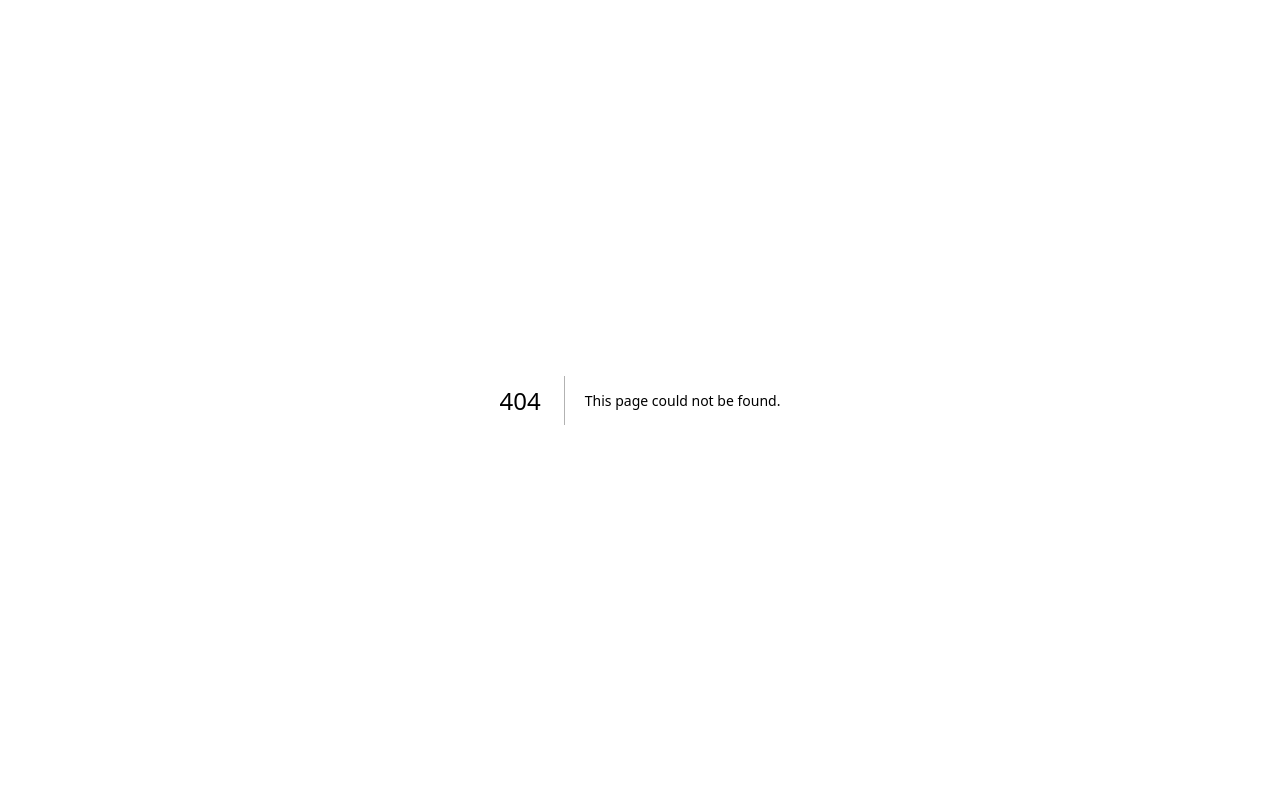
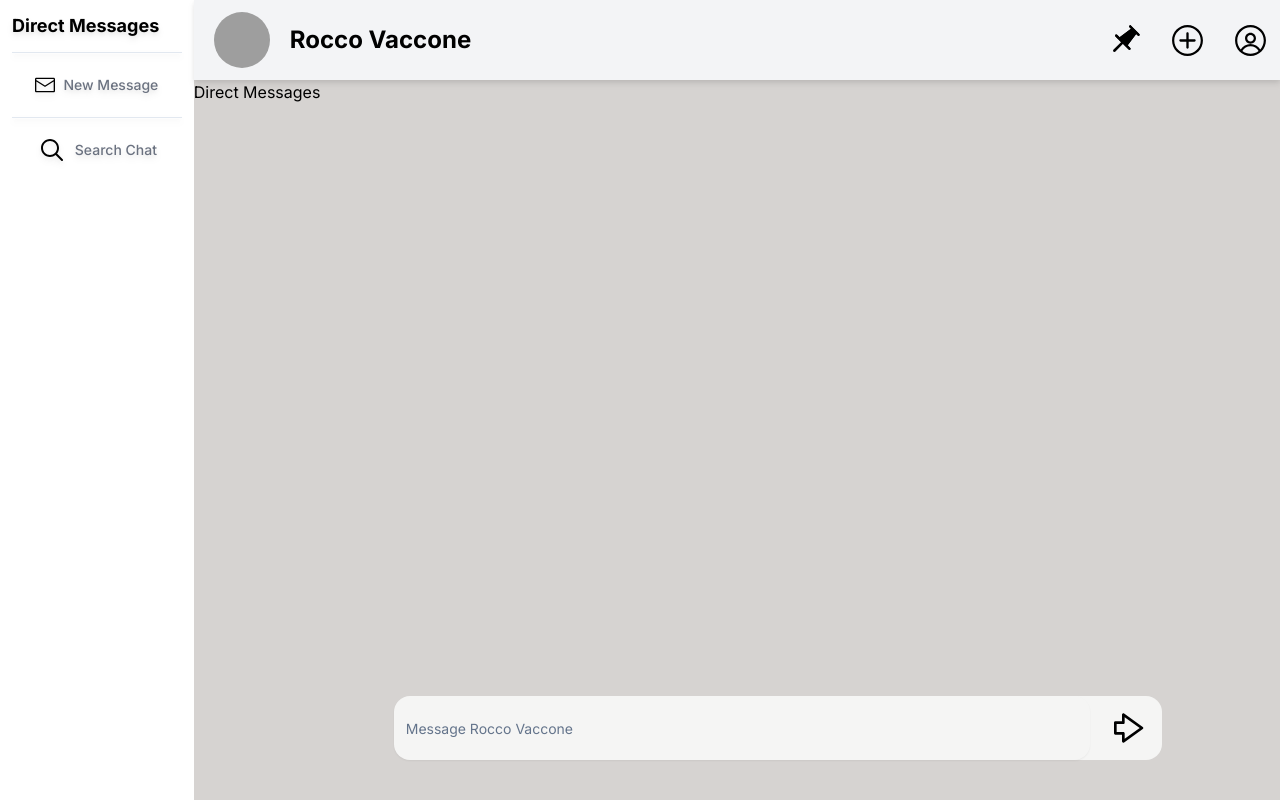
Before and after one commit to phill52/PairProj, a Next.js app: page /messages in a window 1280 px wide. Before the commit this address had no page. Built offline with nearby package versions, Linux system fonts and the light colour scheme; grey boxes are pictures that could not be loaded.

Commit message:
Chat Page Outline
Most of the page's front end is done. Just need to add the users, unread messages, and chats

```diff
--- /dev/null
+++ b/app/messages/compose-bar.tsx
@@ -0,0 +1,22 @@
+import { Button } from "@/components/ui/button";
+import { Input } from "@/components/ui/input";
+import { ThickArrowRightIcon } from "@radix-ui/react-icons";
+
+export default function ComposeBar() {
+	return (
+		<div className="fixed bottom-0 mx-auto mb-10 ml-[200px] h-16 w-3/5 rounded-2xl bg-stone-100">
+			<div className="flex items-center">
+				<Input
+					placeholder="Message Rocco Vaccone"
+					className="h-16 rounded-2xl border-none transition-colors duration-300 hover:bg-stone-200 focus-visible:ring-0"
+				/>
+				<Button
+					variant="ghost"
+					className="h-16 space-x-2 rounded-2xl transition-colors duration-300 hover:bg-stone-200"
+				>
+					<ThickArrowRightIcon width="40" height="40" />
+				</Button>
+			</div>
+		</div>
+	);
+}
--- /dev/null
+++ b/app/messages/messages-header.tsx
@@ -0,0 +1,31 @@
+"use client";
+import { Avatar, AvatarFallback, AvatarImage } from "@/components/ui/avatar";
+import { Button } from "@/components/ui/button";
+import {
+	AvatarIcon,
+	DrawingPinFilledIcon,
+	PlusCircledIcon,
+} from "@radix-ui/react-icons";
+
+export default function MessagesHeader() {
+	return (
+		<div className="flex h-20 w-full items-center bg-gray-100 drop-shadow-md">
+			<Avatar className="mx-5 h-14 w-14">
+				<AvatarImage src="https://github.com/rvaccone.png" />
+				<AvatarFallback>RV</AvatarFallback>
+			</Avatar>
+			<h1 className="text-2xl font-bold">Rocco Vaccone</h1>
+			<div className="ml-auto mr-2 flex space-x-5">
+				<Button variant="ghost" className="mx-0 px-1">
+					<DrawingPinFilledIcon width="35" height="35" />
+				</Button>
+				<Button variant="ghost" className="mx-0 px-1">
+					<PlusCircledIcon width="35" height="35" />
+				</Button>
+				<Button variant="ghost" className="mx-0 px-1">
+					<AvatarIcon width="35" height="35" />
+				</Button>
+			</div>
+		</div>
+	);
+}
--- /dev/null
+++ b/app/messages/page.tsx
@@ -0,0 +1,16 @@
+import ComposeBar from "./compose-bar";
+import MessagesHeader from "./messages-header";
+import SideBar from "./sidebar";
+
+export default function MessagesPage() {
+	return (
+		<div className="flex">
+			<SideBar />
+			<div className="h-screen w-full bg-stone-300">
+				<MessagesHeader />
+				<h1>Direct Messages</h1>
+				<ComposeBar />
+			</div>
+		</div>
+	);
+}
--- /dev/null
+++ b/app/messages/sidebar.tsx
@@ -0,0 +1,29 @@
+"use client";
+
+import { Button } from "@/components/ui/button";
+import { Separator } from "@/components/ui/separator";
+import { EnvelopeClosedIcon, MagnifyingGlassIcon } from "@radix-ui/react-icons";
+
+export default function SideBar() {
+	return (
+		<div className="m-3 w-[200px] drop-shadow-md">
+			<h1 className="text-lg font-bold">Direct Messages</h1>
+			<Separator className="my-3" />
+			<Button
+				variant="ghost"
+				className="flex h-10 w-full items-center space-x-2"
+			>
+				<EnvelopeClosedIcon width="20" height="20" />
+				<p className="text-gray-500">New Message</p>
+			</Button>
+			<Separator className="my-3" />
+			<Button
+				variant="ghost"
+				className="flex h-10 w-full items-center space-x-2"
+			>
+				<MagnifyingGlassIcon width="30" height="30" />
+				<p className="text-gray-500">Search Chat</p>
+			</Button>
+		</div>
+	);
+}
--- /dev/null
+++ b/components/ui/separator.tsx
@@ -0,0 +1,31 @@
+"use client"
+
+import * as React from "react"
+import * as SeparatorPrimitive from "@radix-ui/react-separator"
+
+import { cn } from "@/lib/utils"
+
+const Separator = React.forwardRef<
+  React.ElementRef<typeof SeparatorPrimitive.Root>,
+  React.ComponentPropsWithoutRef<typeof SeparatorPrimitive.Root>
+>(
+  (
+    { className, orientation = "horizontal", decorative = true, ...props },
+    ref
+  ) => (
+    <SeparatorPrimitive.Root
+      ref={ref}
+      decorative={decorative}
+      orientation={orientation}
+      className={cn(
+        "shrink-0 bg-slate-200 dark:bg-slate-800",
+        orientation === "horizontal" ? "h-[1px] w-full" : "h-full w-[1px]",
+        className
+      )}
+      {...props}
+    />
+  )
+)
+Separator.displayName = SeparatorPrimitive.Root.displayName
+
+export { Separator }
--- a/package.json
+++ b/package.json
@@ -15,6 +15,7 @@
 		"@radix-ui/react-icons": "^1.3.0",
 		"@radix-ui/react-label": "^2.0.2",
 		"@radix-ui/react-popover": "^1.0.7",
+		"@radix-ui/react-separator": "^1.0.3",
 		"@radix-ui/react-slot": "^1.0.2",
 		"@supabase/ssr": "^0.1.0",
 		"class-variance-authority": "^0.7.0",
```
Also changed, not shown: 1 other file (tests, documents, lock files or other folders).
